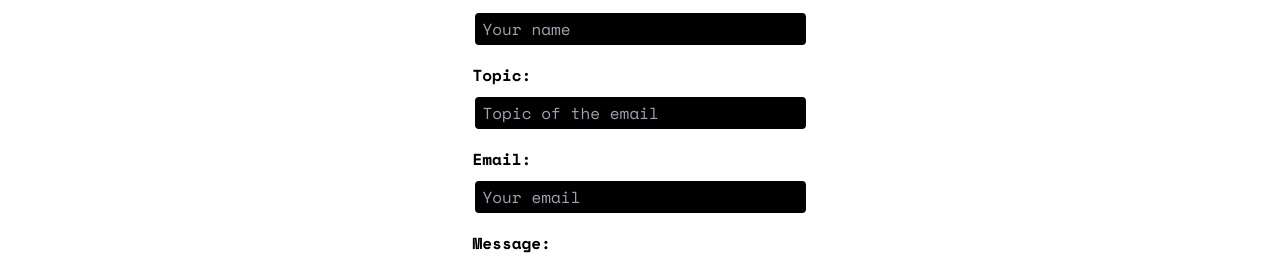
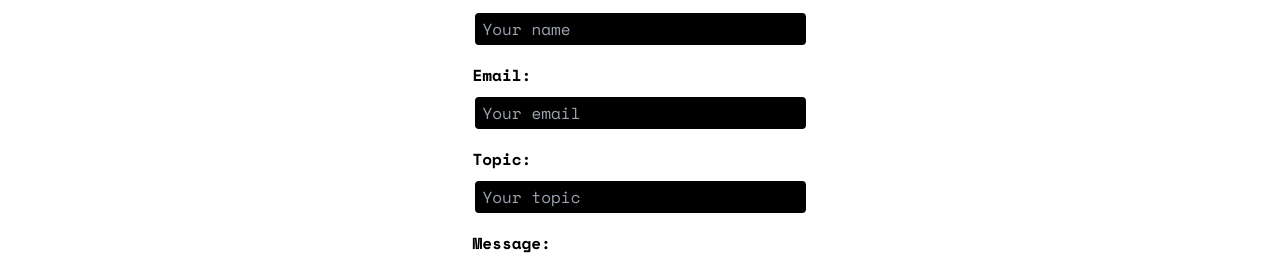
Before and after one commit to MartinWebDev95/MyPortfolio, a React (Vite) app: page / in a window 1280 px wide. Shown: the part 1962-2225 px from the top of the page. Built offline with nearby package versions, Linux system fonts and the light colour scheme; no server answers.

Commit message:
Add a new InputForm component to which the properties are passed by props

```diff
--- /dev/null
+++ b/src/components/InputForm.jsx
@@ -0,0 +1,21 @@
+function InputForm({
+  label, type, placeholder, name,
+}) {
+  return (
+    <label className="flex flex-col gap-2" htmlFor={name}>
+      <span className="text-black dark:text-white font-bold">
+        {label}
+      </span>
+
+      <input
+        type={type}
+        name={name}
+        id={name}
+        className="rounded-md border-2 border-white dark:border-black bg-black dark:bg-white text-white dark:text-black p-1 px-2 placeholder:dark:text-black/70"
+        placeholder={placeholder}
+      />
+    </label>
+  );
+}
+
+export default InputForm;
--- a/src/components/SectionContact.jsx
+++ b/src/components/SectionContact.jsx
@@ -3,6 +3,7 @@ import { useRef } from 'react';
 import toast from 'react-hot-toast';
 import ItemContent from './ItemContent';
 import useNearElement from '../hooks/useNearElement';
+import InputForm from './InputForm';
 
 function SectionContact() {
   const form = useRef();
@@ -43,41 +44,27 @@ function SectionContact() {
         </h2>
 
         <form ref={form} className="flex flex-col gap-4" onSubmit={handleSubmit}>
-          <label className="flex flex-col gap-2" htmlFor="email">
-            <span className="text-black dark:text-white font-bold">Name:</span>
 
-            <input
+          <InputForm
+            label="Name: "
             type="text"
+            placeholder="Your name"
             name="username"
-              id="username"
-              className="rounded-md border-2 border-white dark:border-black bg-black dark:bg-white text-white dark:text-black p-1 px-2 placeholder:dark:text-black/70"
-              placeholder="Your name"
           />
-          </label>
 
-          <label className="flex flex-col gap-2" htmlFor="topic">
-            <span className="text-black dark:text-white font-bold">Topic:</span>
+          <InputForm
+            label="Email: "
+            type="email"
+            placeholder="Your email"
+            name="email"
+          />
 
-            <input
+          <InputForm
+            label="Topic: "
             type="text"
+            placeholder="Your topic"
             name="topic"
-              id="topic"
-              className="rounded-md border-2 border-white dark:border-black bg-black dark:bg-white text-white dark:text-black p-1 px-2 placeholder:dark:text-black/70"
-              placeholder="Topic of the email"
           />
-          </label>
-
-          <label className="flex flex-col gap-2" htmlFor="email">
-            <span className="text-black dark:text-white font-bold">Email:</span>
-
-            <input
-              type="email"
-              name="email"
-              id="email"
-              className="rounded-md border-2 border-white dark:border-black bg-black dark:bg-white text-white dark:text-black p-1 px-2 placeholder:dark:text-black/70"
-              placeholder="Your email"
-            />
-          </label>
 
           <label className="flex flex-col gap-2" htmlFor="message">
             <span className="text-black dark:text-white font-bold">Message:</span>
```
Also changed, not shown: 1 other file (tests, documents, lock files or other folders). Lines whose indentation alone changed are shown as unchanged.
